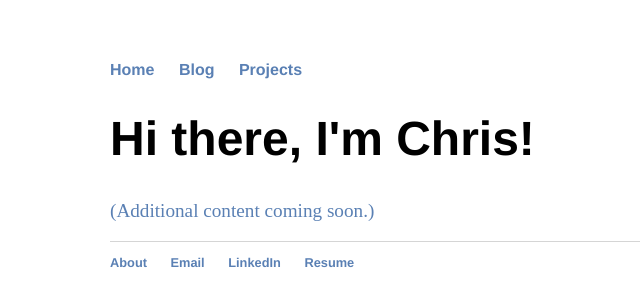
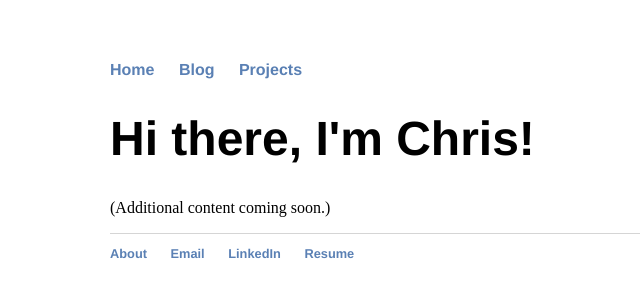
Before and after one commit to chriso23/chriso23.github.io, a Jekyll site: the page built from index.html, in a window 1280 px wide. Shown: the top 307 px of the page, without its empty margins (82-722 px from the left). Built offline with Jekyll 4.4.1, drawn with Linux system fonts in a browser that asks for light colours.

Commit message:
Update main.css

```diff
--- a/css/main.css
+++ b/css/main.css
@@ -3,7 +3,7 @@ body { margin: 60px auto; width: 70%; }
 a { text-decoration: none; color: #5A80B4; }
 a:hover { text-decoration: underline; }
 
-p, ul { font-size: 1.2em; line-height: 1.2em; color: #5A80B4; }
+ul { font-size: 1.2em; line-height: 1.2em; color: #5A80B4; }
 
 h1, h2, h3, h4 { font-family: 'Helvetica', 'Arial', 'Sans-Serif'; }
 h1 { font-size: 3em;  }
```
